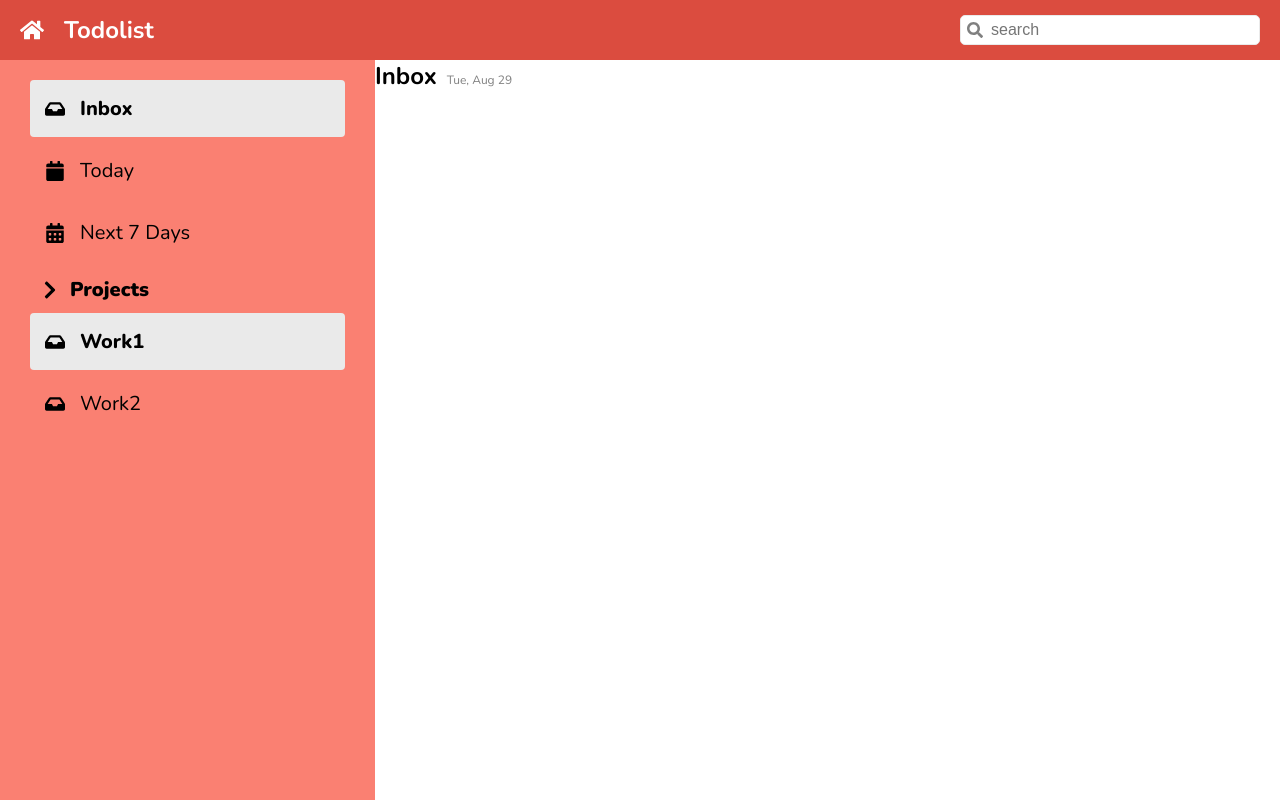
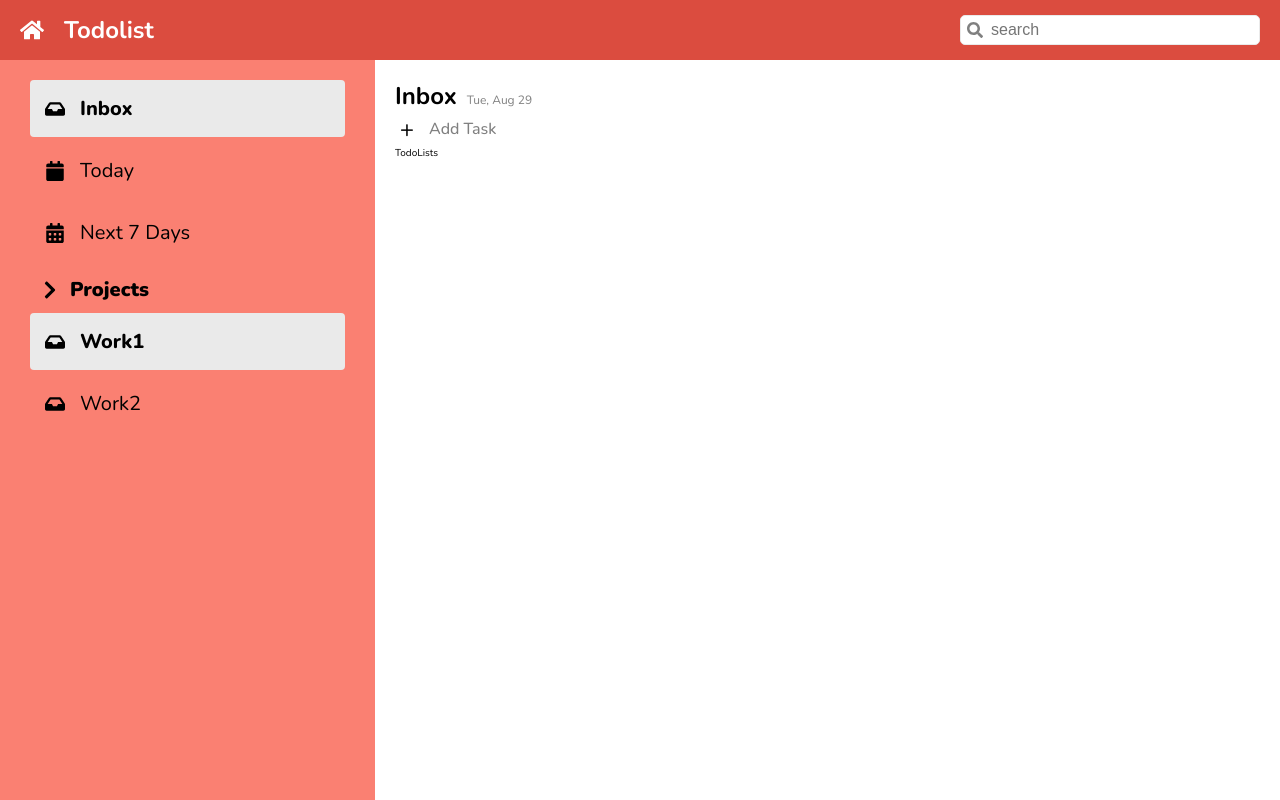
Before and after one commit to Droped17/cc15-my-todolist, a React (Create React App) app: page / in a window 1280 px wide. Built offline with nearby package versions, Linux system fonts and the light colour scheme.

Commit message:
finish: styling CreateTodo

```diff
--- a/src/App.jsx
+++ b/src/App.jsx
@@ -8,6 +8,8 @@ import "./app.scss";
 import Header from "./components/Header";
 import Lists from "./components/Lists";
 import TodoHeader from "./components/Todo/TodoHeader";
+import TodoCreate from "./components/Todo/TodoCreate";
+import TodoLists from "./components/Todo/TodoLists";
 
 function App() {
   const generalLists = [
@@ -56,12 +58,17 @@ function App() {
         </aside>
       </div>
       <div className="todo__content">
-          <main className="todo__contaion">
+          <main className="todo__container">
+
               {/* Header */}
             <TodoHeader></TodoHeader>
+
               {/* CreateTodo */}
+            <TodoCreate></TodoCreate>
 
               {/* TodoLists */}
+            <TodoLists></TodoLists>
+
           </main>
       </div>
     </div>
--- a/src/app.scss
+++ b/src/app.scss
@@ -77,4 +77,5 @@
   display: flex;
   flex-direction: column;
   gap: 5px;
+  padding: 20px;
 }
--- /dev/null
+++ b/src/components/Todo/TodoCreate..module.scss
@@ -0,0 +1,43 @@
+@import '../../index.scss';
+
+.todo__create{
+    display: flex;
+    gap: 10px;
+    align-items: center;
+    cursor: pointer;
+
+    &__text{
+        color: $grey-dark;
+        font-size: 1.6rem;
+        font-weight: 500;
+
+    }
+
+    &:hover{
+
+        & .todo__create__button{
+            background-color: $primary;
+            color: $white;
+        }
+
+        & .todo__create__text{
+            color: $primary;
+        }
+    }
+}
+
+.todo__create__button{
+    font-size: 2.4rem;
+    width: 2.4rem;
+    height: 2.4rem;
+    border-radius: 50%;
+
+    display: flex;
+    align-items: center;
+    justify-content: center;
+    line-height: 2.2rem;
+
+
+
+
+}
--- /dev/null
+++ b/src/components/Todo/TodoCreate.jsx
@@ -0,0 +1,15 @@
+import styles from './TodoCreate..module.scss';
+
+function TodoCreate(){
+    return (
+        <>
+        <div className={styles.todo__create}>
+            <span className={styles.todo__create__button}>+</span><h3 className={styles.todo__create__text}>Add Task</h3>
+        </div>
+        </>
+    );
+}
+
+export default TodoCreate;
+
+// rfce
--- /dev/null
+++ b/src/components/Todo/TodoLists.jsx
@@ -0,0 +1,8 @@
+import styles from './TodoLists.module.scss';
+function TodoLists() {
+  return (
+    <div>TodoLists</div>
+  )
+}
+
+export default TodoLists
--- /dev/null
+++ b/src/components/Todo/TodoLists.module.scss
@@ -0,0 +1 @@
+@import '../../index.scss';
```
